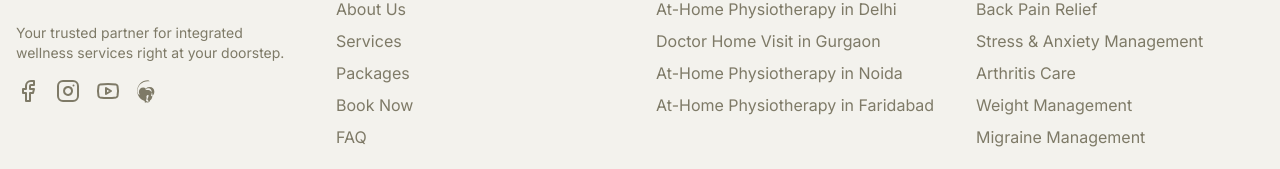
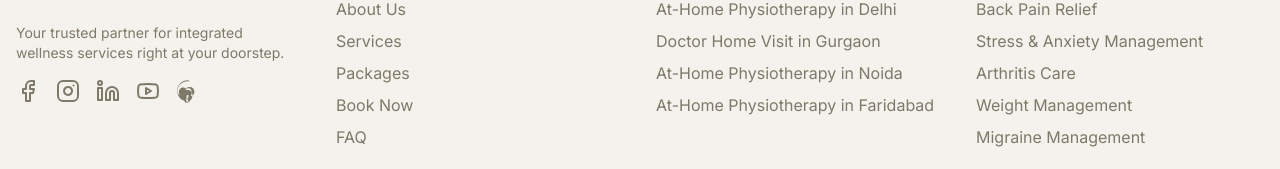
Before and after one commit to creative-mind123/jai-baba-ki, a Next.js app: page / in a window 1280 px wide. Shown: the part 4682-4851 px from the top of the page. Built offline with nearby package versions, Linux system fonts and the light colour scheme.

Commit message:
ADD LINKID IN I CON AND CONECT THEM WITH THIS PROFILE LINK https://www.l

```diff
--- a/src/components/common/Footer.tsx
+++ b/src/components/common/Footer.tsx
@@ -1,5 +1,5 @@
 
-import { Facebook, Instagram, Youtube } from 'lucide-react';
+import { Facebook, Instagram, Youtube, Linkedin } from 'lucide-react';
 import Link from 'next/link';
 import IcbrLogo from './IcbrLogo';
 import { healthIssues } from '@/lib/health';
@@ -38,6 +38,9 @@ export default function Footer() {
                     </Link>
                     <Link href="https://www.instagram.com/bio_remedies/" aria-label="Instagram" rel="noopener noreferrer nofollow" target="_blank">
                     <Instagram className="h-6 w-6 text-muted-foreground hover:text-primary transition-colors" />
+                    </Link>
+                     <Link href="https://www.linkedin.com/company/international-centre-for-bio-remedies/?viewAsMember=true" aria-label="LinkedIn" rel="noopener noreferrer nofollow" target="_blank">
+                        <Linkedin className="h-6 w-6 text-muted-foreground hover:text-primary transition-colors" />
                     </Link>
                     <Link href="https://www.youtube.com/@ICBRBIO-REDIES" aria-label="YouTube" rel="noopener noreferrer nofollow" target="_blank">
                     <Youtube className="h-6 w-6 text-muted-foreground hover:text-primary transition-colors" />
```
